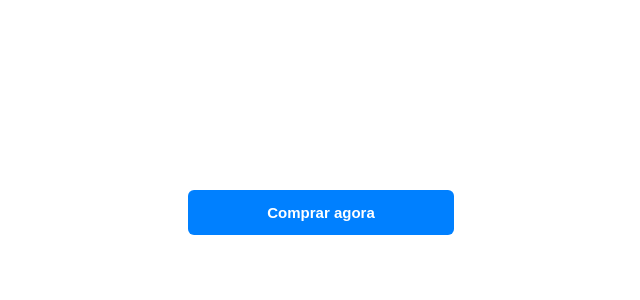
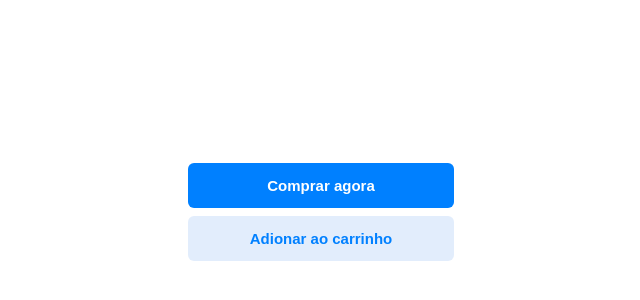
Before and after one commit to vittorrmedeiros/botao-html, a plain HTML site: page botao/index.html in a window 1280 px wide. Shown: the part 188-488 px from the top of the page, without its empty margins (319-959 px from the left). Drawn offline with Linux system fonts and the light colour scheme.

Commit message:
bota2-css

```diff
--- a/botao/index.html
+++ b/botao/index.html
@@ -9,5 +9,6 @@
 </head>
 <body>
     <button class="botao"><p>Comprar agora</p></button>
+    <button class="botao2"><p>Adionar ao carrinho</p></button>
 </body>
 </html>
--- a/botao/style.css
+++ b/botao/style.css
@@ -7,15 +7,10 @@
 body {
     height: 100vh;
     display: flex;
+    flex-direction: column;
     justify-content: center;
     align-items: center;
     background-color: #FFFFFF;
-}
-
-.botao p {
-    color: #FFFFFF;
-    font-size: 15px;
-    font-weight: 700;
 }
 
 .botao {
@@ -28,7 +23,35 @@ body {
     border: none;
 }
 
+.botao p {
+    color: #FFFFFF;
+    font-size: 15px;
+    font-weight: 700;
+}
+
 .botao:hover {
     background-color: rgb(39, 98, 156);
     cursor: pointer;
 }
+
+.botao2 {
+    display: block;
+    width: 20em;
+    height: 45px;
+    background-color: #4189e626;
+    border-radius: 6px;
+    transition: 0.50s;
+    border: none;
+    margin-top: 8px;
+}
+
+.botao2 p {
+    color: rgb(0, 128, 255);
+    font-size: 15px;
+    font-weight: 700;
+}
+
+.botao2:hover {
+    background-color: #4189e649;
+    cursor: pointer;
+}
```
